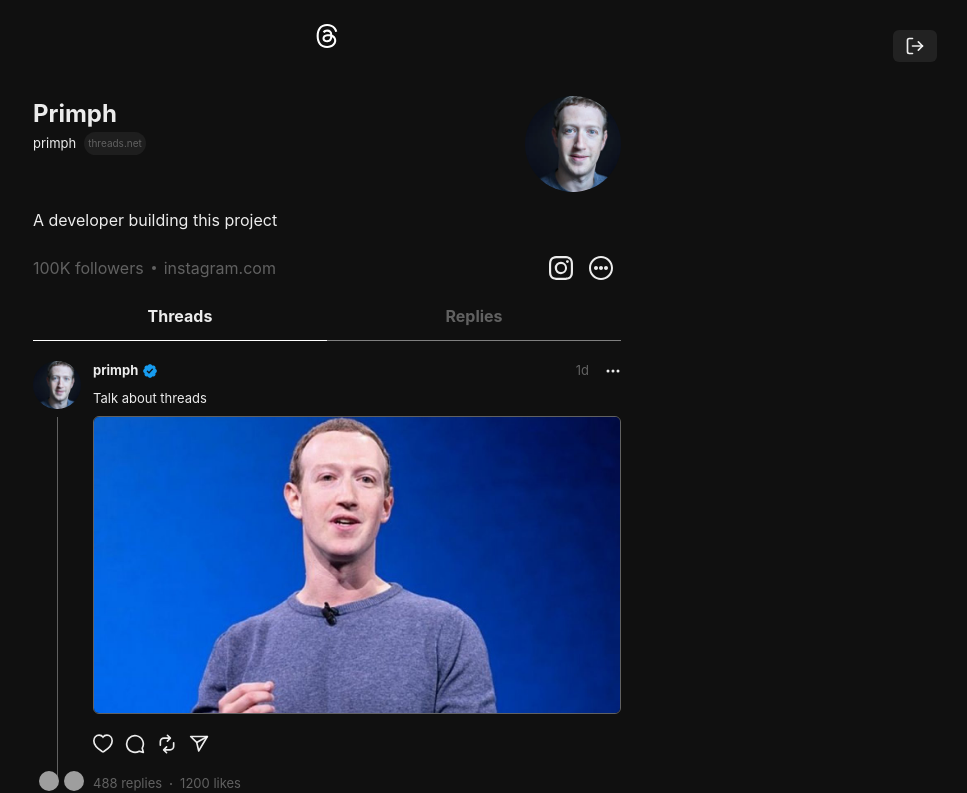
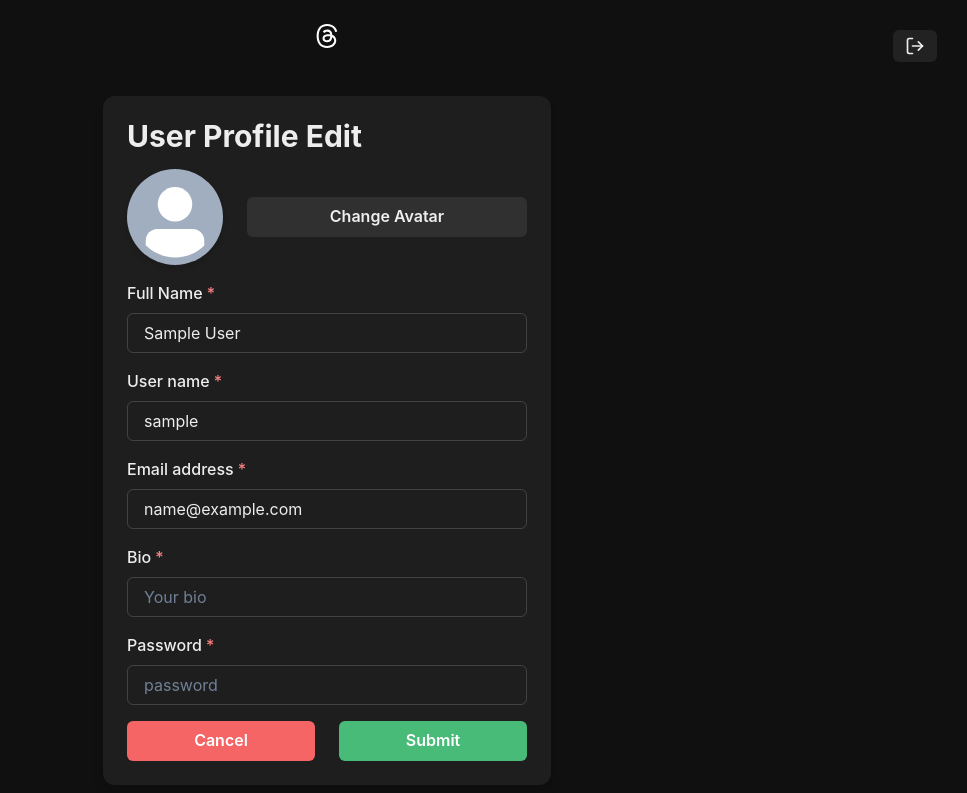
Before and after one commit to IMPrimph/threads-client, a React (Vite) app: page /update in a window 1280 px wide. Shown: the top 793 px of the page, without its empty margins (313-1280 px from the left). Built offline with nearby package versions, Linux system fonts and the light colour scheme; sample sign-in values are in the browser's storage; grey boxes are pictures that could not be loaded.

Commit message:
add update profile page

```diff
--- a/src/App.jsx
+++ b/src/App.jsx
@@ -8,6 +8,7 @@
 import { useRecoilValue } from "recoil"
 import { userAtom } from "./atoms/userAtom"
 import LogoutButton from "./components/LogoutButton"
+import UpdateProfile from "./pages/UpdateProfile"
 
 function App() {
   const user = useRecoilValue(userAtom)
@@ -17,6 +18,8 @@
       <Routes>
         <Route path="/" element={ user ? <HomePage/> : <Navigate to={'/auth'} />} />
         <Route path="/auth" element={ !user ? <AuthPage/> : <Navigate to={'/'} />} />
+        <Route path="/update" element={ user ? <UpdateProfile /> : <Navigate to={'/auth'} />} />
+
         <Route path="/:username" element={ <UserPage/>} />
         <Route path="/:username/post/:pid" element={ <PostPage/>} />
       </Routes>
--- /dev/null
+++ b/src/hooks/previewImage.js
@@ -0,0 +1,25 @@
+/* eslint-disable react-hooks/rules-of-hooks */
+import { useState } from 'react'
+import showToast from './showToast';
+
+export const previewImage = () => {
+    const [imgUrl, setImgUrl] = useState(null);
+    const toast = showToast();
+
+    const handleImageChange = (e) => {
+        const file = e.target.files[0];
+        const reader = new FileReader();
+
+        if (file && file.type.startsWith('image')) {
+            reader.onloadend = () => {
+                setImgUrl(reader.result);
+            }
+            reader.readAsDataURL(file);
+        } else {
+            toast('Invalid file type', 'Please select an image file', 'error');
+            setImgUrl(null);
+        }
+    };
+    console.log(imgUrl);
+    return { handleImageChange, imgUrl }
+}
--- /dev/null
+++ b/src/pages/UpdateProfile.jsx
@@ -0,0 +1,133 @@
+import {
+    Button,
+    Flex,
+    FormControl,
+    FormLabel,
+    Heading,
+    Input,
+    Stack,
+    useColorModeValue,
+    Avatar,
+    Center,
+} from '@chakra-ui/react'
+import { useRecoilState } from 'recoil'
+import { userAtom } from '../atoms/userAtom'
+import { useRef, useState } from 'react';
+import { previewImage } from '../hooks/previewImage';
+
+export default function UpdateProfile() {
+    const [user, setUser] = useRecoilState(userAtom);
+    const [inputs, setInputs] = useState({
+        name: user.name,
+        username: user.username,
+        email: user.email,
+        password: '',
+        bio: user.bio,
+    })
+
+    const fileRef = useRef(null);
+    const { handleImageChange, imgUrl } = previewImage();
+
+    return (
+        <Flex
+            align={'center'}
+            justify={'center'}
+            my={6}
+        >
+            <Stack
+                spacing={4}
+                w={'full'}
+                maxW={'md'}
+                bg={useColorModeValue('white', 'gray.dark')}
+                rounded={'xl'}
+                boxShadow={'lg'}
+                p={6}
+            >
+                <Heading lineHeight={1.1} fontSize={{ base: '2xl', sm: '3xl' }}>
+                    User Profile Edit
+                </Heading>
+                <FormControl>
+                    <Stack direction={['column', 'row']} spacing={6}>
+                        <Center>
+                            <Avatar boxShadow={'md'} size="xl" src={imgUrl || user.profilePic} />
+                        </Center>
+                        <Center w="full">
+                            <Button onClick={() => fileRef.current.click()} w="full">Change Avatar</Button>
+                            <Input type='file' hidden ref={fileRef} onChange={handleImageChange} />
+                        </Center>
+                    </Stack>
+                </FormControl>
+                <FormControl isRequired>
+                    <FormLabel>Full Name</FormLabel>
+                    <Input
+                        value={inputs.name}
+                        onChange={(e) => setInputs({ ...inputs, name: e.target.value })}
+                        placeholder="John Doe"
+                        _placeholder={{ color: 'gray.500' }}
+                        type="text"
+                    />
+                </FormControl>
+                <FormControl isRequired>
+                    <FormLabel>User name</FormLabel>
+                    <Input
+                        value={inputs.username}
+                        onChange={(e) => setInputs({ ...inputs, username: e.target.value })}
+                        placeholder="UserName"
+                        _placeholder={{ color: 'gray.500' }}
+                        type="text"
+                    />
+                </FormControl>
+                <FormControl isRequired>
+                    <FormLabel>Email address</FormLabel>
+                    <Input
+                        value={inputs.email}
+                        onChange={(e) => setInputs({ ...inputs, email: e.target.value })}
+                        placeholder="your-email@example.com"
+                        _placeholder={{ color: 'gray.500' }}
+                        type="email"
+                    />
+                </FormControl>
+                <FormControl isRequired>
+                    <FormLabel>Bio</FormLabel>
+                    <Input
+                        value={inputs.bio}
+                        onChange={(e) => setInputs({ ...inputs, bio: e.target.value })}
+                        placeholder="Your bio"
+                        _placeholder={{ color: 'gray.500' }}
+                        type="email"
+                    />
+                </FormControl>
+                <FormControl isRequired>
+                    <FormLabel>Password</FormLabel>
+                    <Input
+                        value={inputs.password}
+                        onChange={(e) => setInputs({ ...inputs, name: e.target.value })}
+                        placeholder="password"
+                        _placeholder={{ color: 'gray.500' }}
+                        type="password"
+                    />
+                </FormControl>
+                <Stack spacing={6} direction={['column', 'row']}>
+                    <Button
+                        bg={'red.400'}
+                        color={'white'}
+                        w="full"
+                        _hover={{
+                            bg: 'red.500',
+                        }}>
+                        Cancel
+                    </Button>
+                    <Button
+                        bg={'green.400'}
+                        color={'white'}
+                        w="full"
+                        _hover={{
+                            bg: 'green.500',
+                        }}>
+                        Submit
+                    </Button>
+                </Stack>
+            </Stack>
+        </Flex>
+    )
+}
```
